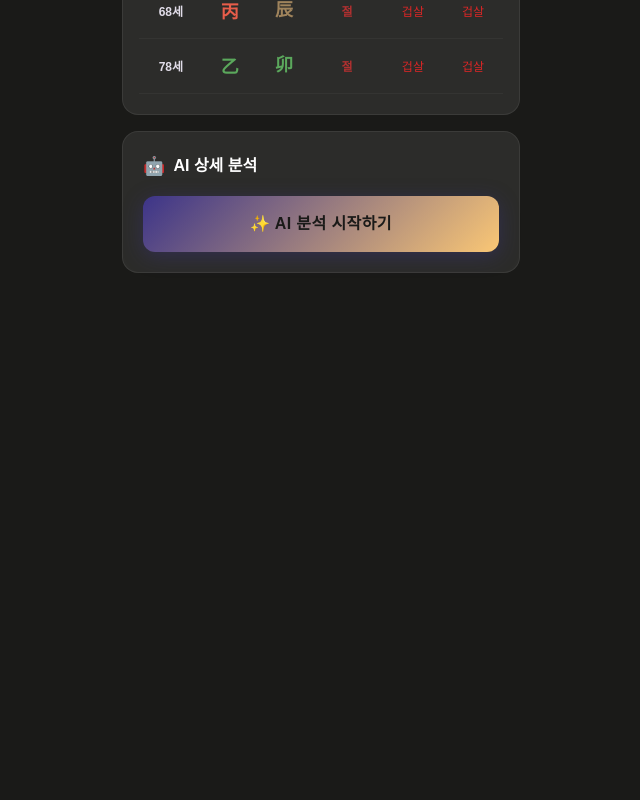
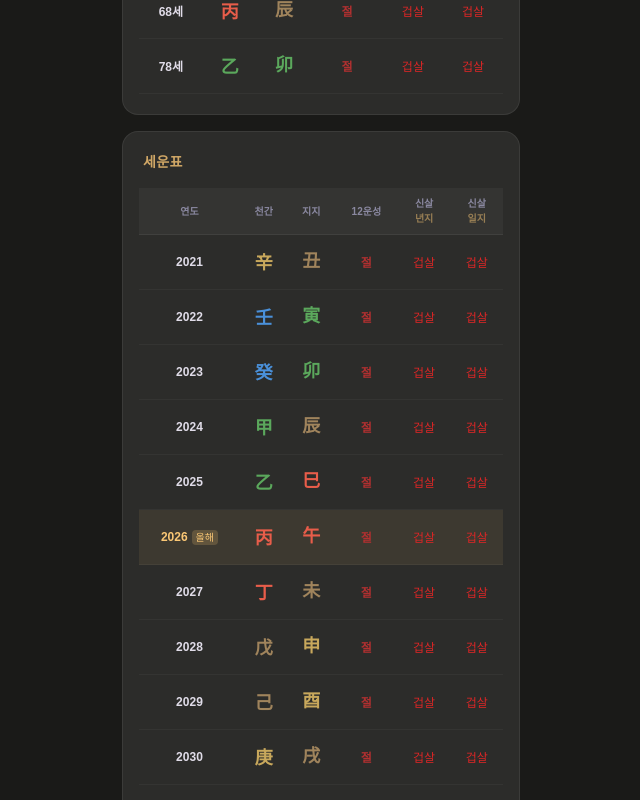
Before and after one commit to lysh0112-cpu/myjae, a Next.js app: page /manseryeok/result in a window 1280 px wide. Shown: the part 1300-2100 px from the top of the page, without its empty margins (319-959 px from the left). Before the commit the page ends 1717 px from the top, so only its background shows below. Built offline with nearby package versions, Linux system fonts and the light colour scheme; no server answers.

Commit message:
Update SeyunTable.tsx

```diff
--- a/app/manseryeok/result/SeyunTable.tsx
+++ b/app/manseryeok/result/SeyunTable.tsx
@@ -2,17 +2,11 @@
 'use client'
 
 import { getUnsung, getSinsal, unsungColor, GAN_COLOR, JI_COLOR, SINSAL_HIGHLIGHT } from '@/lib/saju'
-
-interface Seyun {
-  year: number
-  cheongan: string
-  jiji: string
-  ganYukchin: string
-  jiYukchin: string
-}
+import { calcSeyunList } from '@/lib/saju/dayun'
 
 interface Props {
-  seyunList: Seyun[]
+  dayStem: string
+  currentYear: number
   ilgan: string
   yeonjji: string
   iljji: string
@@ -20,26 +14,24 @@ interface Props {
 
 const CURRENT_YEAR = new Date().getFullYear()
 
-export default function SeyunTable({ seyunList, ilgan, yeonjji, iljji }: Props) {
+export default function SeyunTable({ dayStem, currentYear, ilgan, yeonjji, iljji }: Props) {
+  const seyunList = calcSeyunList(dayStem, currentYear)
+
   if (!seyunList || seyunList.length === 0) return null
 
   return (
-    <div className="bg-white rounded-2xl shadow-sm border border-gray-100 p-5 mb-4">
-      <h3 className="text-sm font-semibold text-gray-500 mb-4 tracking-wide">세운표</h3>
+    <div className="rounded-2xl p-5 mb-4" style={{background:'#2C2C2A',border:'1px solid rgba(255,255,255,0.07)'}}>
+      <h3 className="text-sm font-semibold mb-4 tracking-wide" style={{color:'rgba(250,199,117,0.8)'}}>세운표</h3>
       <div className="overflow-x-auto -mx-1">
-        <table className="w-full text-center border-collapse min-w-[560px]">
+        <table className="w-full text-center border-collapse min-w-[360px]">
           <thead>
-            <tr className="bg-gray-50">
-              <th className="py-2 px-2 text-xs text-gray-400 font-medium border-b border-gray-100">연도</th>
-              <th className="py-2 px-2 text-xs text-gray-400 font-medium border-b border-gray-100">천간</th>
-              <th className="py-2 px-2 text-xs text-gray-400 font-medium border-b border-gray-100">지지</th>
-              <th className="py-2 px-2 text-xs text-gray-400 font-medium border-b border-gray-100">12운성</th>
-              <th className="py-2 px-2 text-xs text-gray-400 font-medium border-b border-gray-100">
-                신살<br/><span className="text-[10px] text-gray-300">년지기준</span>
-              </th>
-              <th className="py-2 px-2 text-xs text-gray-400 font-medium border-b border-gray-100">
-                신살<br/><span className="text-[10px] text-gray-300">일지기준</span>
-              </th>
+            <tr style={{background:'rgba(255,255,255,0.04)'}}>
+              <th className="py-2 px-2 text-[10px] border-b" style={{color:'#8a88a0',borderColor:'rgba(255,255,255,0.06)'}}>연도</th>
+              <th className="py-2 px-2 text-[10px] border-b" style={{color:'#8a88a0',borderColor:'rgba(255,255,255,0.06)'}}>천간</th>
+              <th className="py-2 px-2 text-[10px] border-b" style={{color:'#8a88a0',borderColor:'rgba(255,255,255,0.06)'}}>지지</th>
+              <th className="py-2 px-2 text-[10px] border-b" style={{color:'#8a88a0',borderColor:'rgba(255,255,255,0.06)'}}>12운성</th>
+              <th className="py-2 px-2 text-[10px] border-b" style={{color:'#8a88a0',borderColor:'rgba(255,255,255,0.06)'}}>신살<br/><span style={{color:'rgba(250,199,117,0.5)'}}>년지</span></th>
+              <th className="py-2 px-2 text-[10px] border-b" style={{color:'#8a88a0',borderColor:'rgba(255,255,255,0.06)'}}>신살<br/><span style={{color:'rgba(250,199,117,0.5)'}}>일지</span></th>
             </tr>
           </thead>
           <tbody>
@@ -49,47 +41,35 @@ export default function SeyunTable({ seyunList, ilgan, yeonjji, iljji }: Props)
               const sinsal2 = getSinsal(iljji, seyun.jiji)
               const isCurrent = seyun.year === CURRENT_YEAR
               return (
-                <tr key={i} className={`border-b border-gray-50 transition-colors ${isCurrent ? 'bg-amber-50 hover:bg-amber-100' : 'hover:bg-gray-50'}`}>
+                <tr key={i} className="border-b transition-colors"
+                  style={{borderColor:'rgba(255,255,255,0.04)',
+                    background: isCurrent ? 'rgba(250,199,117,0.08)' : 'transparent'}}>
                   <td className="py-3 px-2">
                     <div className="flex items-center justify-center gap-1">
-                      <span className={`text-xs font-semibold ${isCurrent ? 'text-amber-600' : 'text-gray-600'}`}>
-                        {seyun.year}
-                      </span>
-                      {isCurrent && (
-                        <span className="text-[10px] bg-amber-200 text-amber-700 px-1 rounded">올해</span>
-                      )}
+                      <span className="text-xs font-semibold" style={{color: isCurrent ? '#FAC775' : '#e0dce8'}}>{seyun.year}</span>
+                      {isCurrent && <span className="text-[10px] px-1 rounded" style={{background:'rgba(250,199,117,0.2)',color:'#FAC775'}}>올해</span>}
                     </div>
                   </td>
                   <td className="py-3 px-2">
                     <div className="flex flex-col items-center gap-0.5">
-                      <span className="text-[10px] text-gray-400">{seyun.ganYukchin}</span>
-                      <span className="text-lg font-bold" style={{ color: GAN_COLOR[seyun.cheongan] ?? '#333' }}>
-                        {seyun.cheongan}
-                      </span>
+                      <span className="text-[10px]" style={{color:'#8a88a0'}}>{seyun.ganYukchin}</span>
+                      <span className="text-lg font-bold" style={{color:GAN_COLOR[seyun.cheongan]??'#FAC775'}}>{seyun.cheongan}</span>
                     </div>
                   </td>
                   <td className="py-3 px-2">
                     <div className="flex flex-col items-center gap-0.5">
-                      <span className="text-lg font-bold" style={{ color: JI_COLOR[seyun.jiji] ?? '#333' }}>
-                        {seyun.jiji}
-                      </span>
-                      <span className="text-[10px] text-gray-400">{seyun.jiYukchin}</span>
+                      <span className="text-lg font-bold" style={{color:JI_COLOR[seyun.jiji]??'#e0dce8'}}>{seyun.jiji}</span>
+                      <span className="text-[10px]" style={{color:'#8a88a0'}}>{seyun.jiYukchin}</span>
                     </div>
                   </td>
                   <td className="py-3 px-2">
-                    <span className="text-xs font-semibold" style={{ color: unsungColor(unsung) }}>
-                      {unsung}
-                    </span>
+                    <span className="text-xs font-semibold" style={{color:unsungColor(unsung)}}>{unsung}</span>
                   </td>
                   <td className="py-3 px-2">
-                    <span className="text-xs font-medium" style={{ color: SINSAL_HIGHLIGHT[sinsal1] ?? '#666' }}>
-                      {sinsal1}
-                    </span>
+                    <span className="text-xs font-medium" style={{color:SINSAL_HIGHLIGHT[sinsal1]??'#aaa'}}>{sinsal1}</span>
                   </td>
                   <td className="py-3 px-2">
-                    <span className="text-xs font-medium" style={{ color: SINSAL_HIGHLIGHT[sinsal2] ?? '#666' }}>
-                      {sinsal2}
-                    </span>
+                    <span className="text-xs font-medium" style={{color:SINSAL_HIGHLIGHT[sinsal2]??'#aaa'}}>{sinsal2}</span>
                   </td>
                 </tr>
               )
@@ -97,13 +77,6 @@ export default function SeyunTable({ seyunList, ilgan, yeonjji, iljji }: Props)
           </tbody>
         </table>
       </div>
-      <div className="mt-3 pt-3 border-t border-gray-50 flex flex-wrap gap-3 text-[11px] text-gray-400">
-        <span><span className="font-semibold" style={{color:'#2d7a2d'}}>■</span> 강한 운성</span>
-        <span><span className="font-semibold" style={{color:'#b03030'}}>■</span> 약한 운성</span>
-        <span><span className="font-semibold" style={{color:'#D97706'}}>■</span> 역마</span>
-        <span><span className="font-semibold" style={{color:'#DC2626'}}>■</span> 겁살</span>
-        <span><span className="font-semibold" style={{color:'#DB2777'}}>■</span> 년살(도화)</span>
-      </div>
     </div>
   )
 }
```
